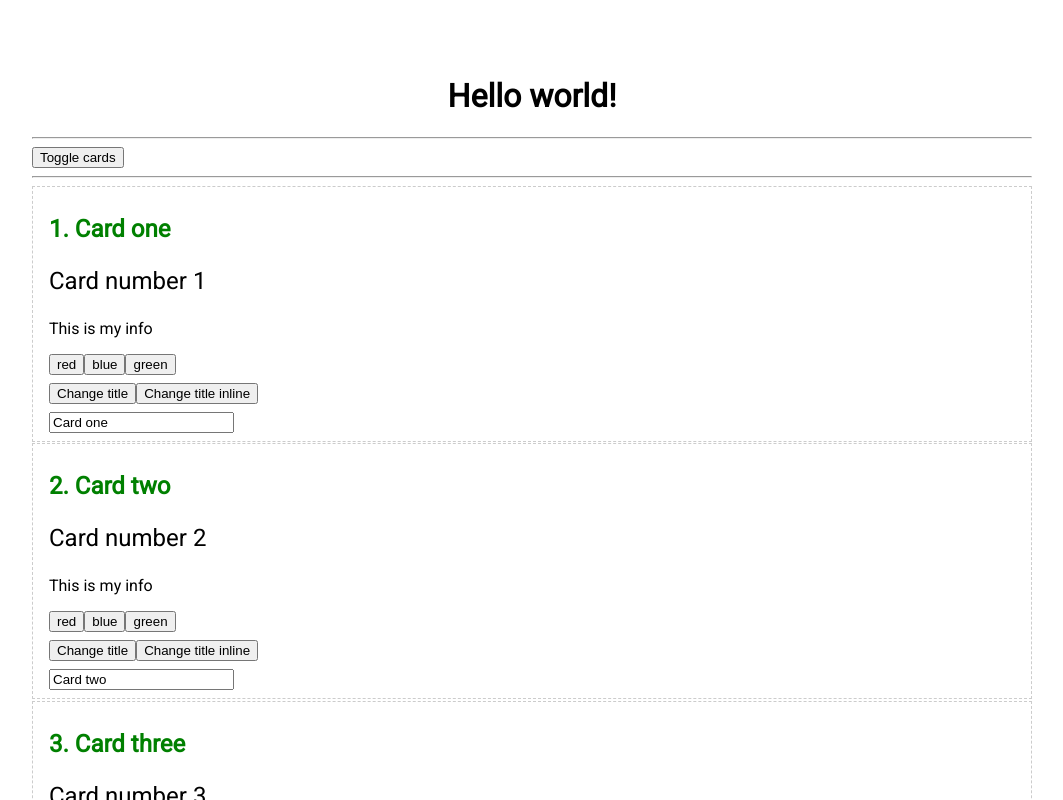
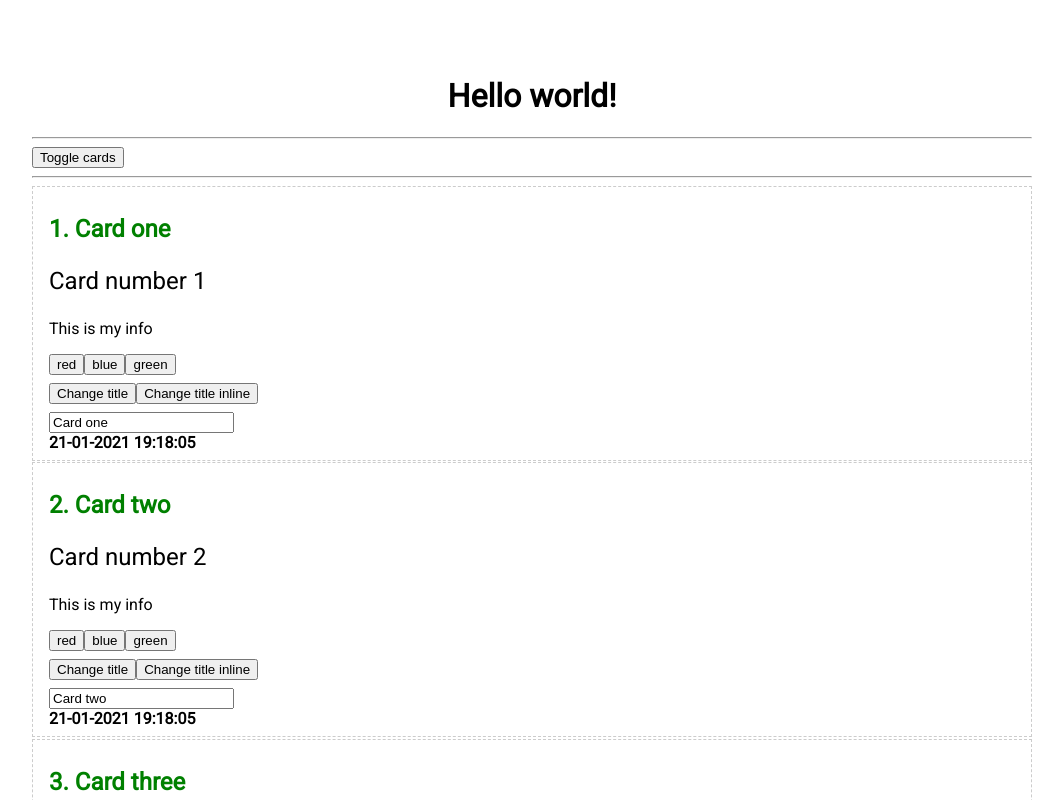
Before and after one commit to AntonyGlim/AngularHelloWorldExample, an Angular app: page / in a window 1280 px wide. Shown: the top 800 px of the page, without its empty margins (108-1171 px from the left). Built offline with nearby package versions, Linux system fonts and the light colour scheme.

Commit message:
Pipes (data transformers)

```diff
--- a/src/app/card/card.component.html
+++ b/src/app/card/card.component.html
@@ -36,5 +36,8 @@
     <div>
       <input type="text" [(ngModel)]="card.title" (ngModelChange)="changeHandler()">
     </div>
+    <div>
+      <strong>{{cardDate | date: 'dd-MM-yyyy HH:mm:ss'}}</strong>
+    </div>
   </div>
 </div>
--- a/src/app/card/card.component.ts
+++ b/src/app/card/card.component.ts
@@ -15,6 +15,7 @@ export class CardComponent implements OnInit{
     'praesentium quaerat quis repellendus saepe ut. Aut dolorum earum eveniet fugit illum magnam omnis possimus, quas.';
 
   textColor = 'black';
+  cardDate: Date = new Date();
 
   getInfo(): string {
     return 'This is my info';
```
